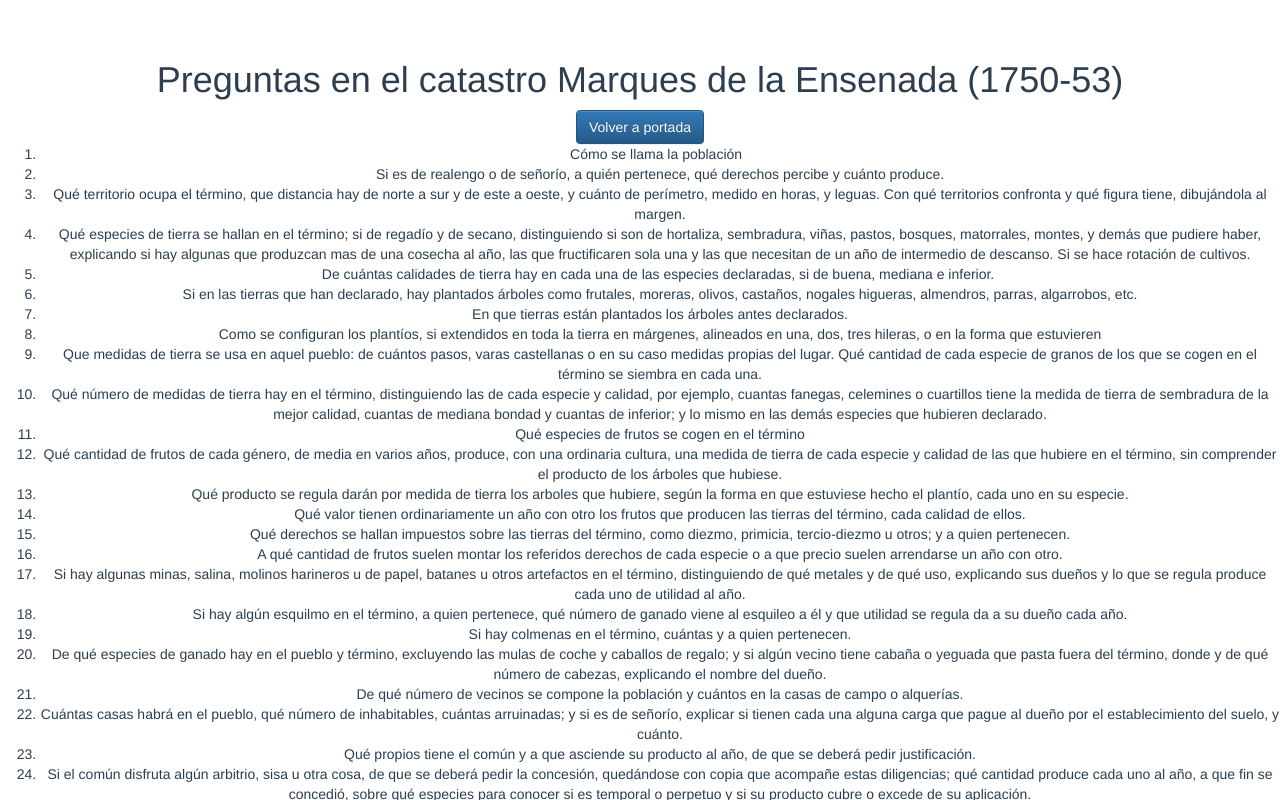
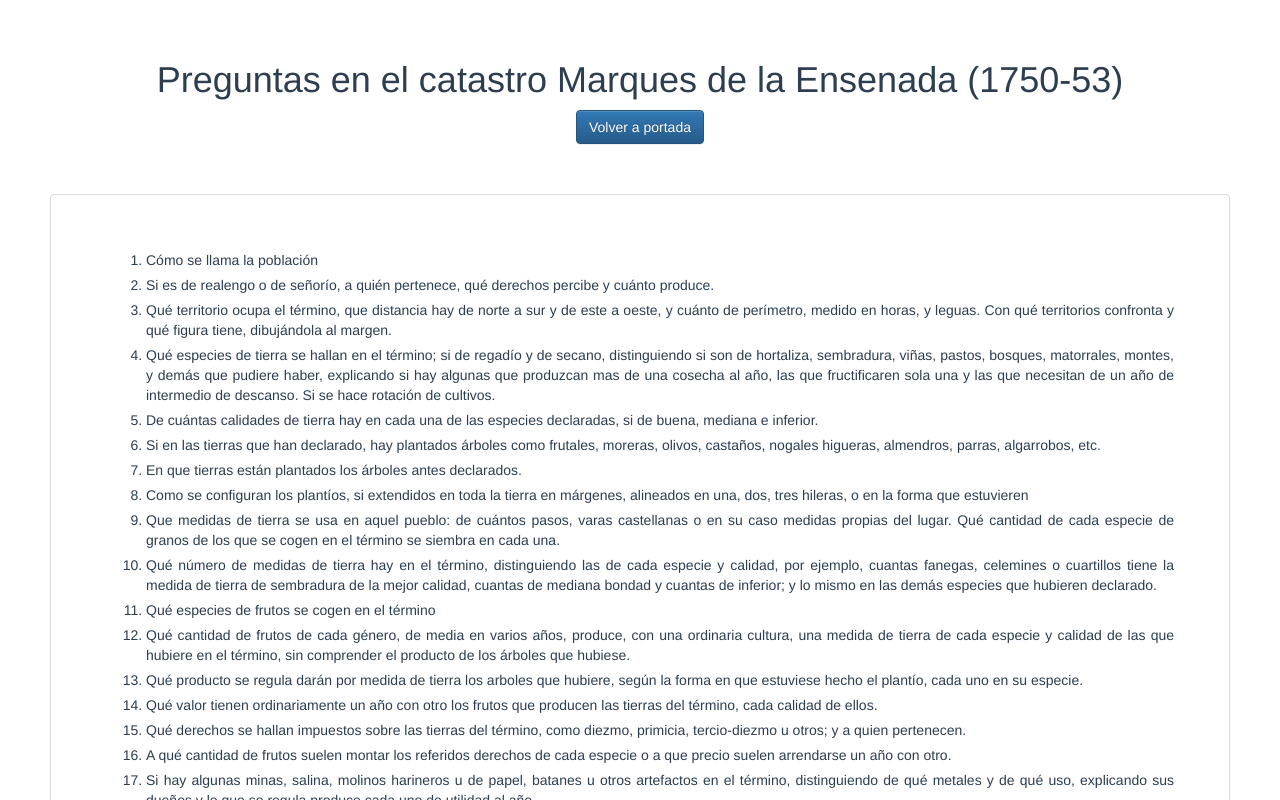
Before and after one commit to ivanob/vue-catastro, a Vue app: page /#/preguntas in a window 1280 px wide. Shown: the top 800 px of the page. Built offline with nearby package versions, Linux system fonts and the light colour scheme.

Commit message:
added some styles

```diff
--- a/src/components/Informacion.vue
+++ b/src/components/Informacion.vue
@@ -2,7 +2,8 @@
  <div class="informacion">
    <h1>Información</h1>
    <a class="btn btn-primary" role="button" v-on:click="backToPortrait()">Volver a portada</a>
-   <div>
+   <div class="panel panel-default">
+   <div class="panel-body">
    <p>
     El catastro, ordenado por Fernando VI a propuesta de su primer ministro Zenón de Somodevilla, Marqués de la Ensenada se ejecuta entre
     los años 1750 – 54 en todos los pueblos de la Corona de Castilla y consiste en un interrogatorio de cuarenta preguntas que pretende
@@ -45,6 +46,8 @@
      porque si bien la Real Academia de la Lengua se funda en 1713 a mediados de siglo aún no había conseguido aplicar la unidad de
      criterios en el uso y evolución del idioma que ahora sí tenemos y no siempre valoramos en su justa medida.</p>
    </div>
+   </div>
+   </div>
  </div>
 </template>
 
@@ -61,4 +64,10 @@ export default {
 </script>
 
 <style>
+.panel {
+  margin: 50px;
+}
+.panel-body {
+  padding: 50px;
+}
 </style>
--- a/src/components/Preguntas.vue
+++ b/src/components/Preguntas.vue
@@ -2,8 +2,9 @@
   <div class="preguntas">
       <h1>Preguntas en el catastro Marques de la Ensenada (1750-53)</h1>
       <a class="btn btn-primary" role="button" v-on:click="backToPortrait()">Volver a portada</a>
-      <div>
-      <ol>
+      <div class="panel panel-default">
+          <div class="panel-body">
+        <ol class="text-justify">
           <li>
             Cómo se llama la población
           </li>
@@ -102,6 +103,8 @@
         </ol>
       </div>
     </div>
+    </div>
+  </div>
 </template>
 
 <script>
@@ -117,4 +120,13 @@ export default {
 </script>
 
 <style>
+.panel {
+  margin: 50px;
+}
+.panel-body {
+  padding: 50px;
+}
+li{
+  margin: 5px;
+}
 </style>
```
Lines whose indentation alone changed are shown as unchanged.
